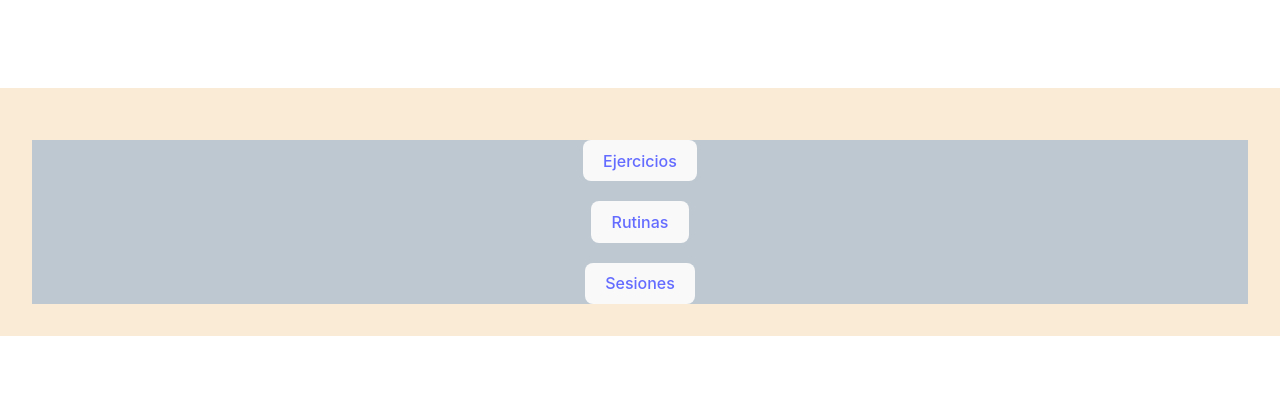
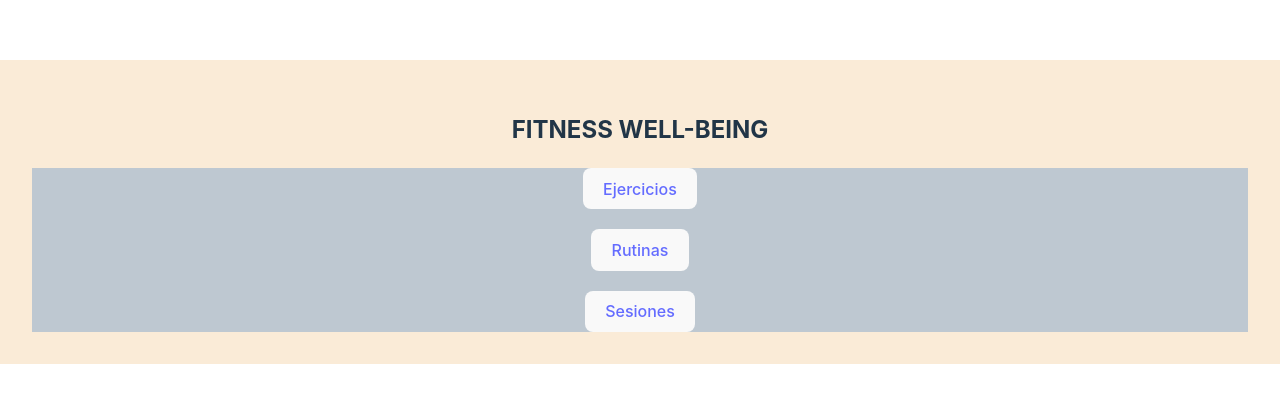
Before and after one commit to NicolasLeribleUMA/Requisitos07, a React (Vite) app in the folder client/: page / in a window 1280 px wide. Shown: the part 188-590 px from the top of the page. Built offline with nearby package versions, Linux system fonts and the light colour scheme.

Commit message:
Update Home.jsx

```diff
--- a/client/src/pages/Home.jsx
+++ b/client/src/pages/Home.jsx
@@ -1,15 +1,19 @@
 export function Home() {
   return (
     <div>
+      <h2>FITNESS WELL-BEING</h2>
       <nav style={{ textAlign: 'center', marginTop: '20px', backgroundColor: "#bec8d1"}}>
         <div style={{paddingBottom:'20px'}}>
        <button> <a href="/ejercicios">Ejercicios</a></button>
+       {/* RUTA A EJERCICIO ^ */}
        </div>
        <div style={{paddingBottom:'20px'}}>
        <button> <a href="/rutinas">Rutinas</a> </button>
+       {/* RUTA A RUTINAS ^ */}
        </div>
        <div>
        <button> <a href="/sesiones">Sesiones</a> </button>
+       {/* RUTA A SESIONES ^ */}
        </div>
       </nav>
     </div>
```
